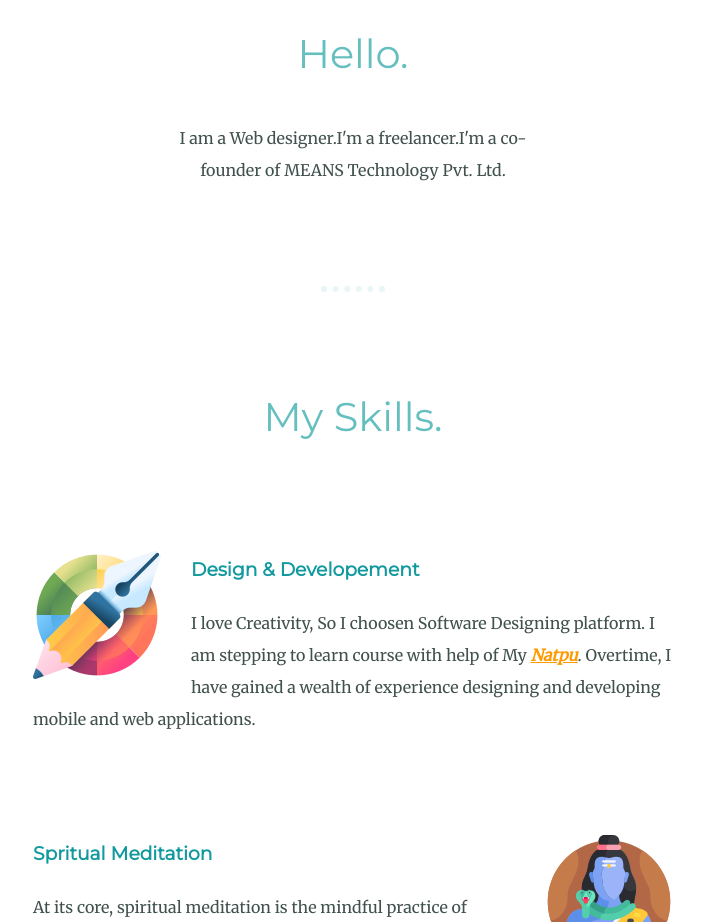
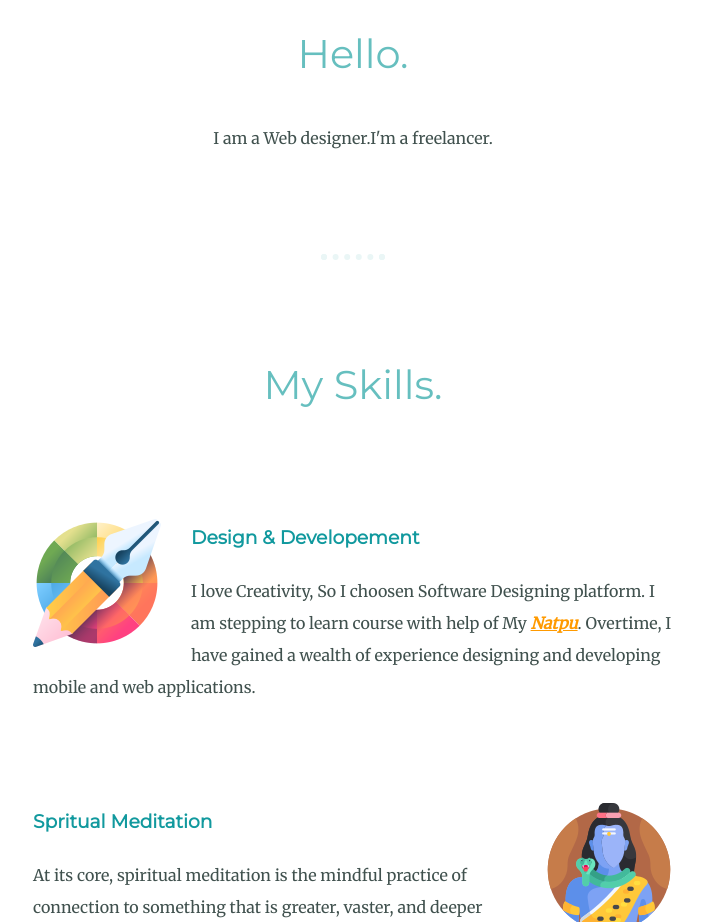
Before and after one commit to itsmeudhay/official, a plain HTML site: page index.html in a window 1280 px wide. Shown: the part 1180-2102 px from the top of the page, without its empty margins (287-989 px from the left). Drawn offline with Linux system fonts and the light colour scheme.

Commit message:
update changes

```diff
--- a/index.html
+++ b/index.html
@@ -21,7 +21,7 @@
   <div class="profile">
     <img src="images/udhaya.png" alt="">
     <h2>Hello.</h2>
-    <p class="intro">I am a Web designer.I'm a freelancer.I'm a co-founder of MEANS Technology Pvt. Ltd. </p>
+    <p class="intro">I am a Web designer.I'm a freelancer.</p>
   </div>
   <hr>
   <div class="skills">
```
